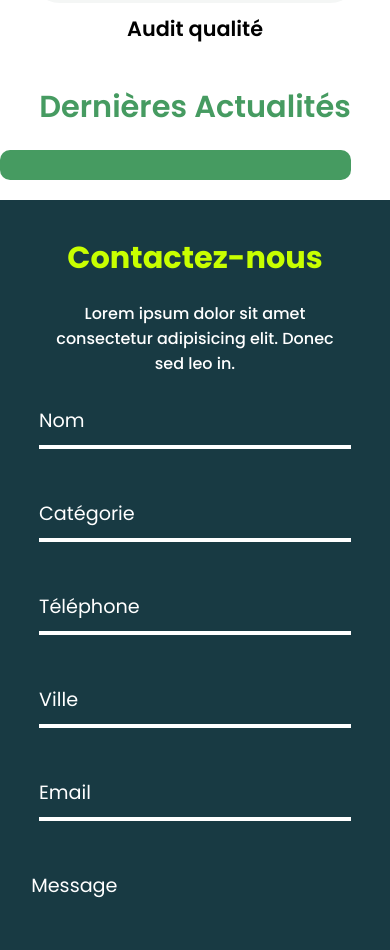
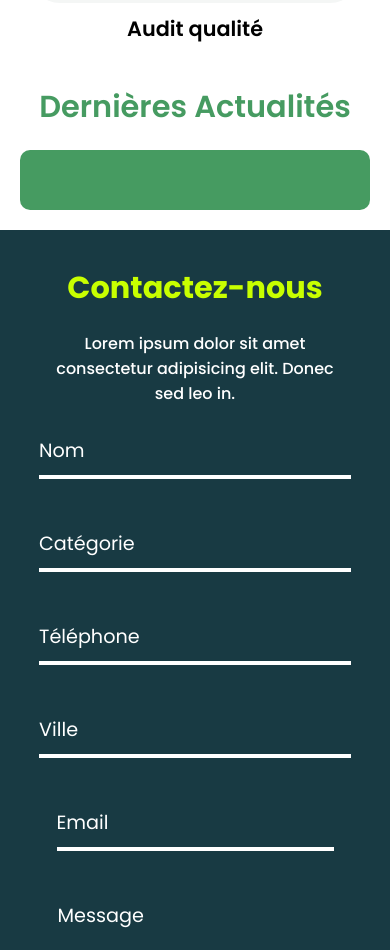
Before and after one commit to misska77/agenceco-website, a plain HTML site: page index.html in a window 390 px wide. Shown: the part 3182-4132 px from the top of the page. Drawn offline with Linux system fonts and the light colour scheme; no server answers.

Commit message:
modfi du mediaquerys

```diff
--- a/style.css
+++ b/style.css
@@ -218,9 +218,8 @@ p {
   background-color: #469b61;
   border-radius: 10px;
   gap: 15px;
-  width: 90%;
-  padding: 30px 80px;
-  margin-bottom: 20px;
+  padding: 30px;
+  margin: 20px 100px;
 }
 
 .conteneur-actualite h3 {
@@ -750,7 +749,7 @@ footer div {
   }
 
   .conteneur-actualite {
-    padding: 0 30px 30px 30px;
+    margin: 20px;
   }
 
   .bloc-actualite {
@@ -781,21 +780,9 @@ footer div {
     width: 80%;
     padding-bottom: 0px;
   }
-  .coordonnees div input {
-    width: 80%;
-  }
-
-  .champs-message {
-    width: 80%;
-  }
-
-  .adresse-mail div {
-    width: 80%;
-  }
-
-  .champs-message div {
-    width: 80%;
-  }
+#nom, #categorie, #telephone, #ville, #email, #message {
+  width: 80%;
+}
 
   .bouton-envoyer input {
     width: 150px;
```
